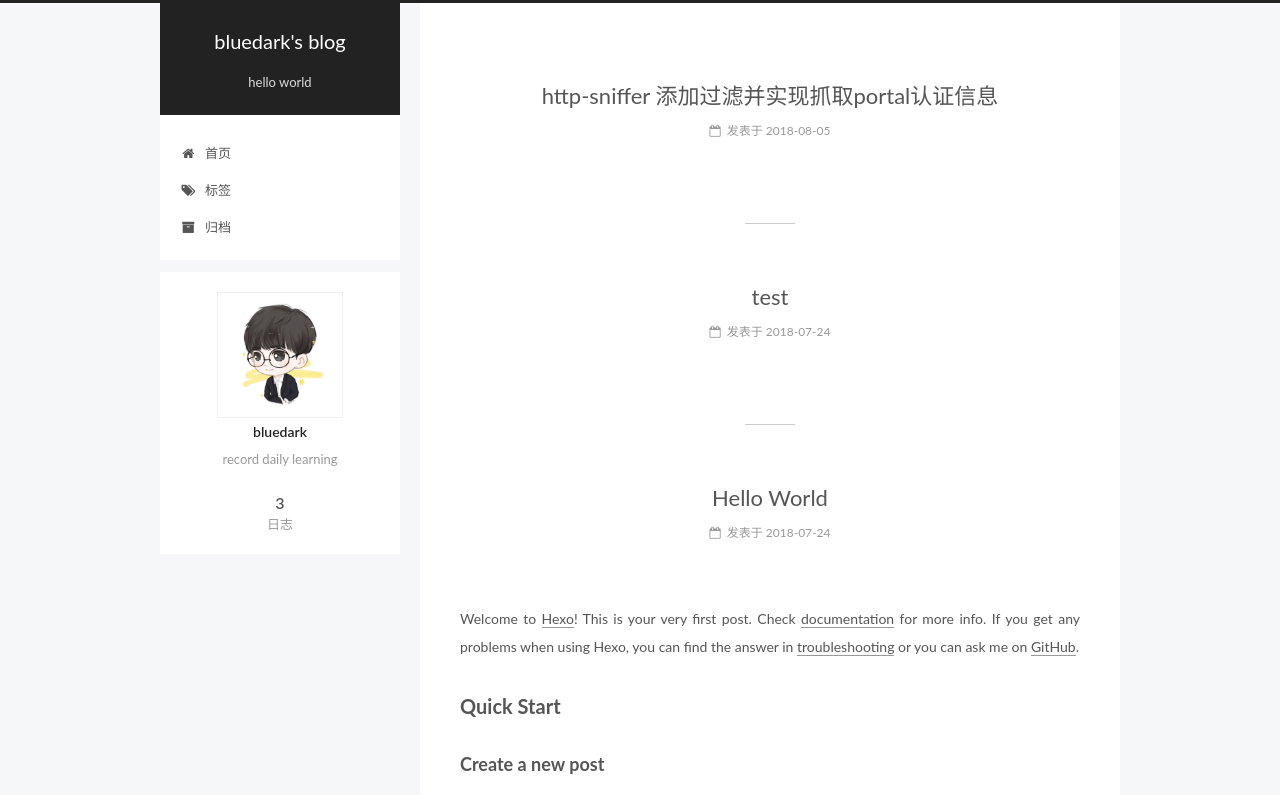
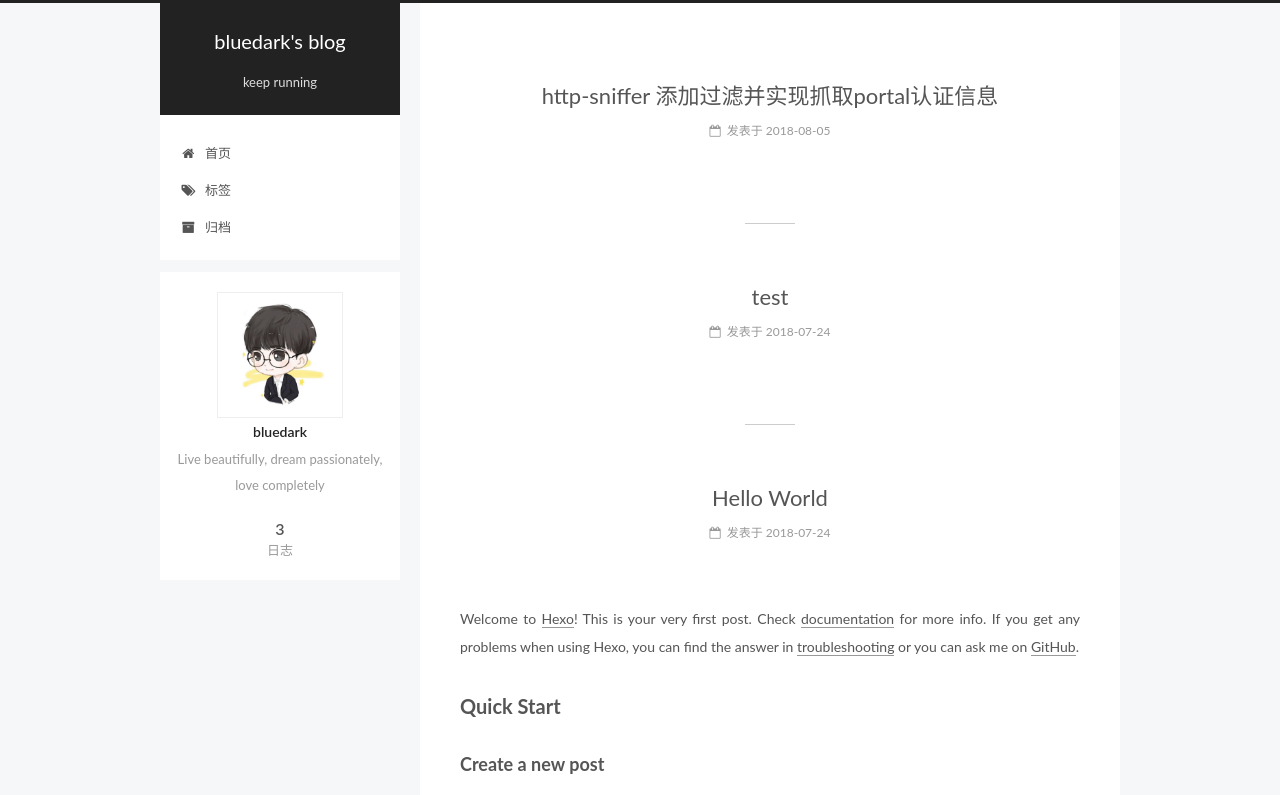
Before and after one commit to blueadark/blueadark.github.io, a plain HTML site: page index.html in a window 1280 px wide. Shown: the top 795 px of the page. Drawn offline with Linux system fonts and the light colour scheme.

Commit message:
Site updated: 2018-08-10 22:23:57

```diff
--- a/css/main.css
+++ b/css/main.css
@@ -1823,7 +1823,7 @@ pre .javascript .function {
   width: 4px;
   height: 4px;
   border-radius: 50%;
-  background: #ad52ff;
+  background: #ff3744;
 }
 .links-of-blogroll {
   font-size: 13px;
--- a/index.html
+++ b/index.html
@@ -79,16 +79,16 @@
 
 
 
-<meta name="description" content="record daily learning">
+<meta name="description" content="Live beautifully, dream passionately, love completely">
 <meta property="og:type" content="website">
 <meta property="og:title" content="bluedark&#39;s blog">
 <meta property="og:url" content="http://yoursite.com/index.html">
 <meta property="og:site_name" content="bluedark&#39;s blog">
-<meta property="og:description" content="record daily learning">
+<meta property="og:description" content="Live beautifully, dream passionately, love completely">
 <meta property="og:locale" content="zh-Hans">
 <meta name="twitter:card" content="summary">
 <meta name="twitter:title" content="bluedark&#39;s blog">
-<meta name="twitter:description" content="record daily learning">
+<meta name="twitter:description" content="Live beautifully, dream passionately, love completely">
 
 
 
@@ -160,7 +160,7 @@
       </a>
     </div>
 
-        <p class="site-subtitle">hello world</p>
+        <p class="site-subtitle">keep running</p>
 
   </div>
 
@@ -635,7 +635,7 @@
                 alt="bluedark" />
 
               <p class="site-author-name" itemprop="name">bluedark</p>
-              <p class="site-description motion-element" itemprop="description">record daily learning</p>
+              <p class="site-description motion-element" itemprop="description">Live beautifully, dream passionately, love completely</p>
           </div>
 
           <nav class="site-state motion-element">
```
Also changed, not shown: 2018/07/24/hello-world/index.html (+2 -2 lines), 2018/07/24/test/index.html (+5 -5 lines), 2018/08/05/http-sniffer-添加过滤并实现抓取portal认证信息/index.html (+5 -5 lines), archives/2018/07/index.html (+5 -5 lines), archives/2018/08/index.html (+5 -5 lines), archives/2018/index.html (+5 -5 lines), archives/index.html (+5 -5 lines).
